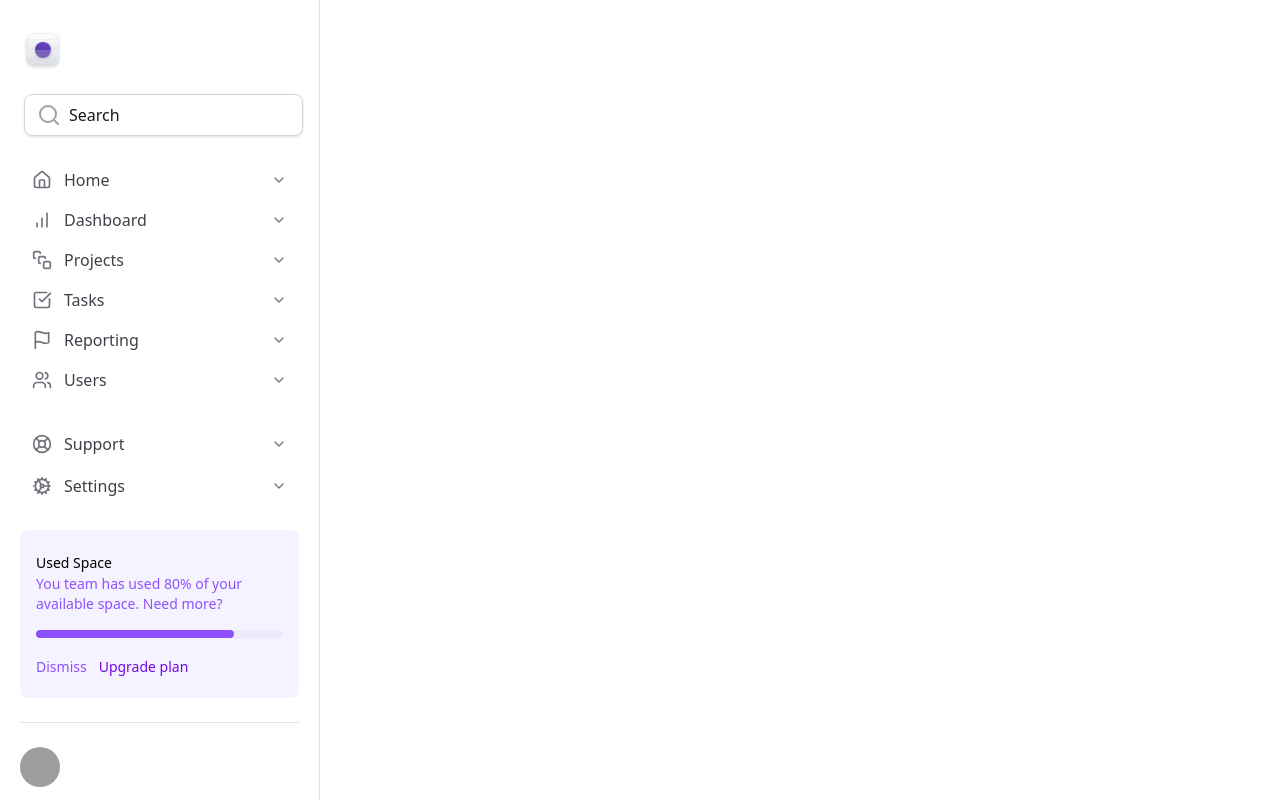
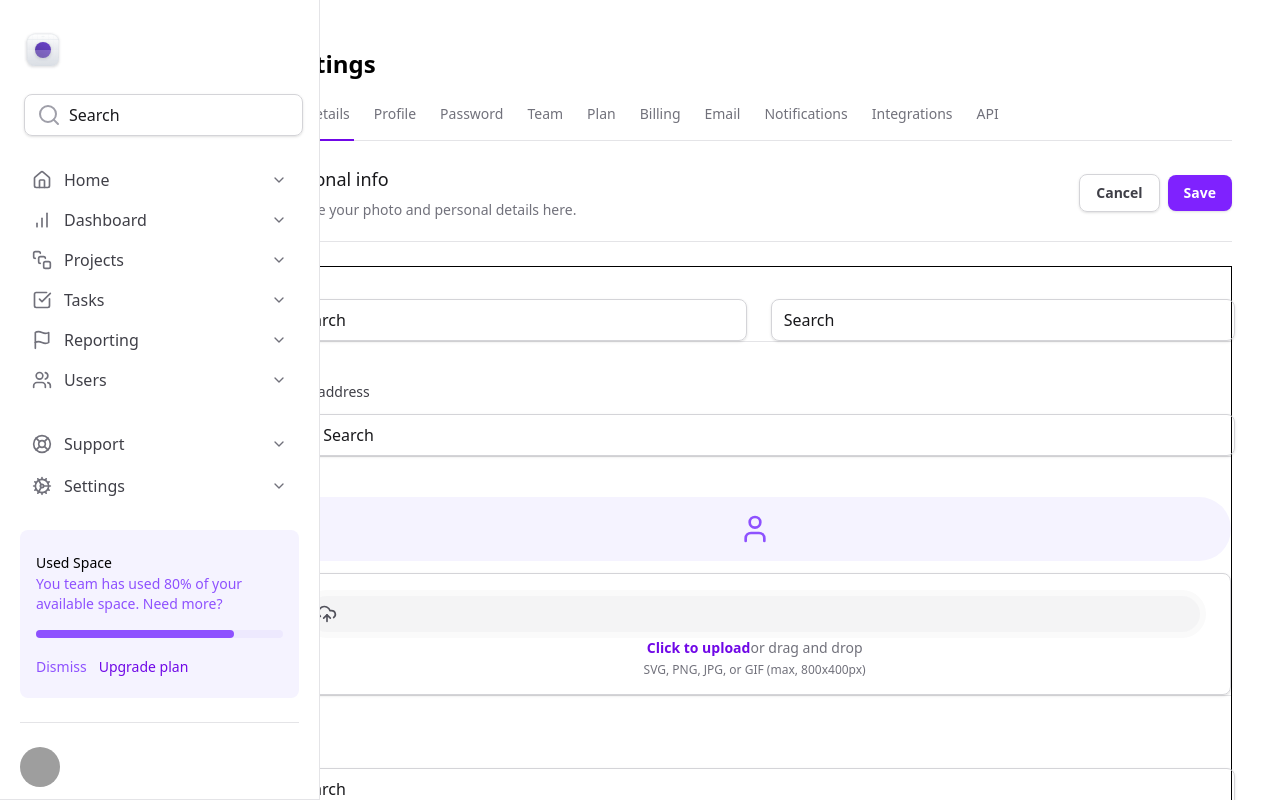
Before and after one commit to igortuag/tailwind-next, a Next.js app: page / in a window 1280 px wide. Shown: the top 800 px of the page. Built offline with nearby package versions, Linux system fonts and the light colour scheme; grey boxes are pictures that could not be loaded.

Commit message:
Refactor Sidebar and RootLayout for improved layout consistency and responsiveness

```diff
--- a/src/app/layout.tsx
+++ b/src/app/layout.tsx
@@ -30,7 +30,7 @@ export default function RootLayout({
       >
         <div className="min-h-screen grid grid-cols-app">
           <Sidebar />
-          <main className="px-8 pb-12 pt-8">{children}</main>
+          <main className="px-4 lg:px-8 pb-12 pt-24 lg:pt-8 lg:col-start-2">{children}</main>
         </div>
       </body>
     </html>
--- a/src/components/Sidebar/index.tsx
+++ b/src/components/Sidebar/index.tsx
@@ -17,7 +17,7 @@ import * as Input from "../Input";
 
 export const Sidebar = () => {
   return (
-    <aside className="border-b border-zinc-200 lg:px-5 p-4 lg:py-8 flex flex-col gap-6 fixed left-0 top-0 right-0 bottom-0 lg:bottom-auto z-20 bg-white lg:right-auto lg:w-80 lg:border-r lg:relative">
+    <aside className="border-b h-screen border-zinc-200 lg:px-5 p-4 lg:py-8 flex flex-col gap-6 fixed left-0 top-0 right-0 bottom-0 lg:bottom-auto z-20 bg-white lg:right-auto lg:w-80 lg:border-r">
       <Logo />
 
       <Input.Root>
```
